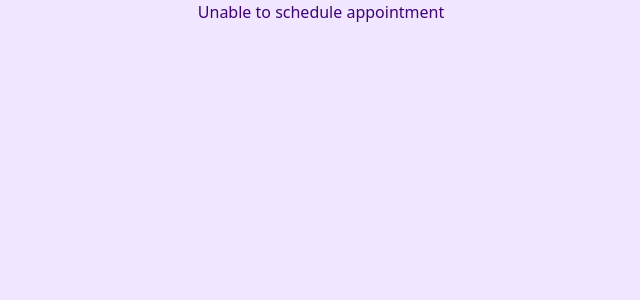
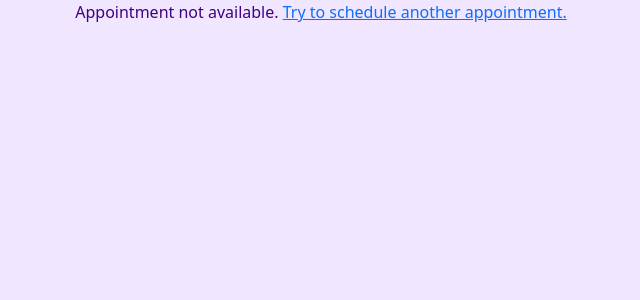
Before and after one commit to pearlliu987/appointment-scheduling, a Flask app: template src/templates/failure.html in a window 1280 px wide. Shown: the top 300 px of the page, without its empty margins (319-959 px from the left). Run offline with Flask 3, Linux system fonts and the light colour scheme; the template is opened without the code that fills it, so the values that code supplies are empty.

Commit message:
Edit failure message

```diff
--- a/src/templates/failure.html
+++ b/src/templates/failure.html
@@ -1,5 +1,6 @@
 {% extends "layout.html" %}
 
 {% block body %}
-    Unable to schedule appointment
+    <p>Appointment not available. <a href="./">Try to schedule another appointment.</a></p>
+
 {% endblock %}
```
